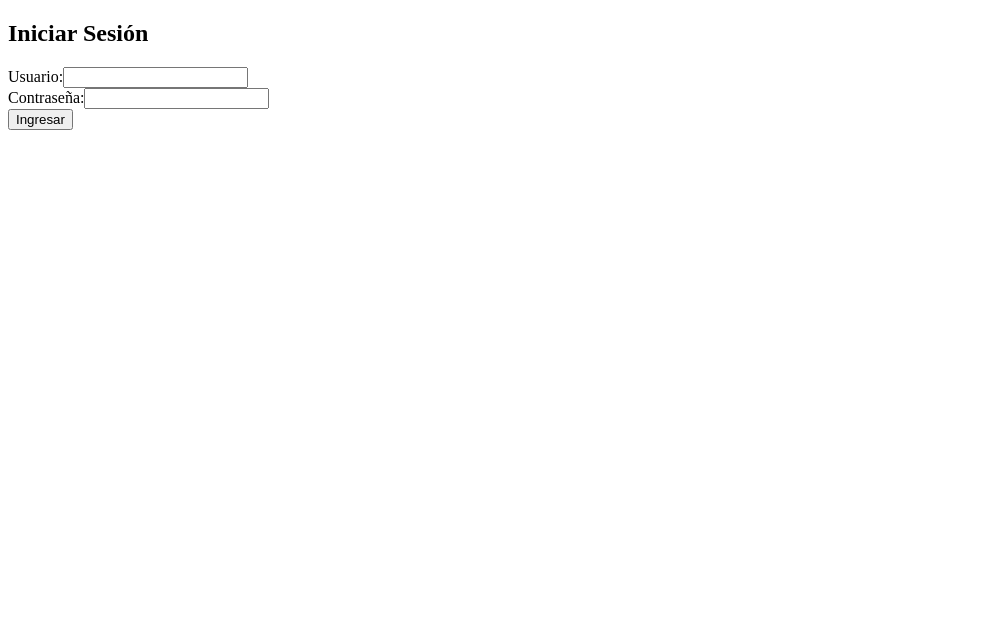
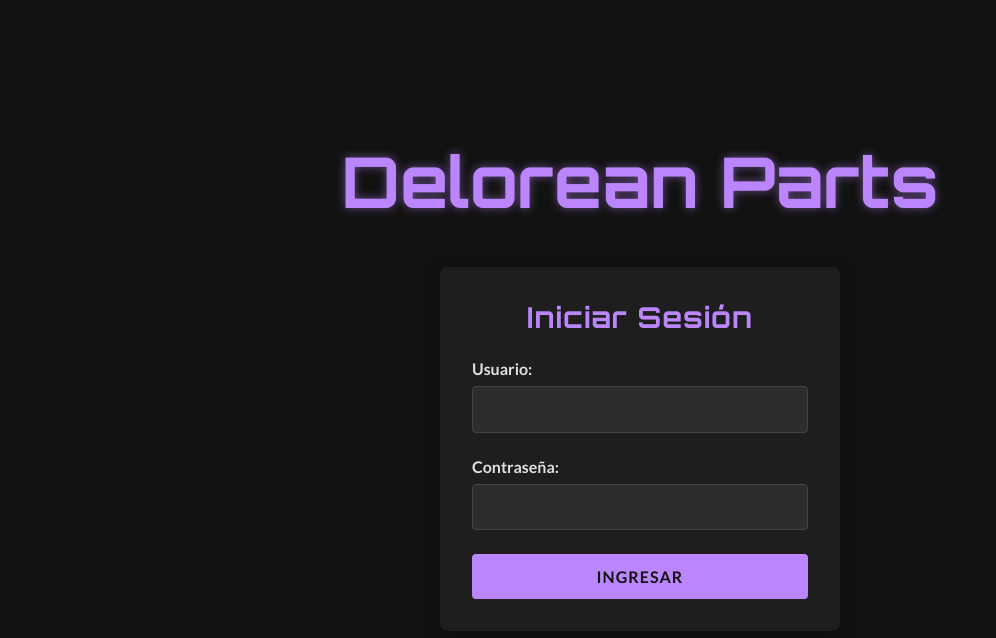
Before and after one commit to malessan4/delorean-parts, a React (Vite) app: page / in a window 1280 px wide. Shown: the top 638 px of the page, without its empty margins (0-996 px from the left). Built offline with nearby package versions, Linux system fonts and the light colour scheme.

Commit message:
se agrega css para el login

```diff
--- a/index.html
+++ b/index.html
@@ -2,7 +2,13 @@
 <html lang="en">
   <head>
     <meta charset="UTF-8" />
-    <link rel="shortcut icon" href="/src/assets/auto.ico">
+    <link rel="shortcut icon" href="/src/assets/delo.ico">
+    <link rel="preconnect" href="https://fonts.googleapis.com">
+    <link rel="preconnect" href="https://fonts.gstatic.com" crossorigin>
+    <link
+        href="https://fonts.googleapis.com/css2?family=Lato:ital,wght@0,100;0,300;0,400;0,700;0,900;1,100;1,300;1,400;1,700;1,900&family=Orbitron:wght@400..900&display=swap"
+        rel="stylesheet">
+
     <meta name="viewport" content="width=device-width, initial-scale=1.0" />
     <title>Delorean Parts</title>
   </head>
--- /dev/null
+++ b/src/pages/Login.css
@@ -0,0 +1,127 @@
+/* Login.css - Dark Mode con Lato */
+* {
+  font-family: 'Lato', sans-serif;
+  margin: 0;
+  padding: 0;
+  box-sizing: border-box;
+}
+
+body {
+  font-family: 'Lato', sans-serif;
+  background-color: #121212;
+  color: #e0e0e0;
+  min-height: 100vh;
+  display: flex;
+  justify-content: center;
+  align-items: center;
+  padding: 20px;
+}
+
+h1 {
+  font-family: 'Orbitron', sans-serif;
+  text-align: center;
+  font-size: 70px;
+  padding-bottom: 10px;
+  color: #bb86fc;
+  text-shadow: 0 0 10px rgba(187, 134, 252, 0.5);
+}
+
+.login-container {
+  max-width: 400px;
+  width: 100%;
+  margin: 2rem auto;
+  padding: 2rem;
+  border-radius: 8px;
+  box-shadow: 0 4px 20px rgba(0, 0, 0, 0.3);
+  background-color: #1e1e1e;
+}
+
+.login-title {
+  font-family: 'Orbitron', sans-serif;
+  text-align: center;
+  color: #bb86fc;
+  margin-bottom: 1.5rem;
+  font-size: 1.8rem;
+  letter-spacing: 1px;
+}
+
+.login-form {
+  display: flex;
+  flex-direction: column;
+  gap: 1.5rem;
+}
+
+.form-group {
+  display: flex;
+  flex-direction: column;
+  gap: 0.5rem;
+}
+
+.form-group label {
+  font-weight: 600;
+  color: #e0e0e0;
+  font-family: 'Lato', sans-serif;
+}
+
+.form-group input {
+  padding: 0.8rem;
+  border: 1px solid #444;
+  border-radius: 4px;
+  font-size: 1rem;
+  transition: all 0.3s ease;
+  background-color: #2d2d2d;
+  color: #e0e0e0;
+  font-family: 'Lato', sans-serif;
+}
+
+.form-group input:focus {
+  outline: none;
+  border-color: #bb86fc;
+  box-shadow: 0 0 0 2px rgba(187, 134, 252, 0.3);
+}
+
+.login-button {
+  padding: 0.8rem;
+  background-color: #bb86fc;
+  color: #121212;
+  border: none;
+  border-radius: 4px;
+  font-size: 1rem;
+  font-weight: 600;
+  cursor: pointer;
+  transition: all 0.3s ease;
+  font-family: 'Lato', sans-serif;
+  text-transform: uppercase;
+  letter-spacing: 1px;
+}
+
+.login-button:hover {
+  background-color: #9e64f9;
+  transform: translateY(-2px);
+}
+
+.error-message {
+  color: #ff5555;
+  text-align: center;
+  margin-bottom: 1rem;
+  padding: 0.5rem;
+  background-color: #422;
+  border-radius: 4px;
+  font-family: 'Lato', sans-serif;
+}
+
+/* Estilos responsive */
+@media (max-width: 480px) {
+  .login-container {
+    margin: 1rem;
+    padding: 1.5rem;
+  }
+
+  .login-title {
+    font-size: 1.5rem;
+  }
+
+  h1 {
+    font-size: 50px;
+  }
+}
--- a/src/pages/Login.jsx
+++ b/src/pages/Login.jsx
@@ -1,6 +1,7 @@
 import { useNavigate } from "react-router-dom";
 import useAuth from "../store/auth";
 import { useState } from "react";
+import "./Login.css";
 
 export default function Login() {
   const { setRole, setUser } = useAuth();
@@ -20,7 +21,7 @@ export default function Login() {
         body: JSON.stringify({ username, password }),
       });
 
-      console.log("Estado de la respuest:", response.status);
+      console.log("Estado de la respuesta:", response.status);
 
       if (!response.ok) throw new Error("Login fallido");
 
@@ -31,36 +32,41 @@ export default function Login() {
       setUser(user.username);
       navigate(user.role === "seller" ? "/seller" : "/home");
     } catch (err) {
-      console.error("Error en login:", err)
+      console.error("Error en login:", err);
       setError("Credenciales incorrectas");
     }
   };
 
   return (
     <div>
-      <h2>Iniciar Sesión</h2>
-      {error && <p style={{ color: "red" }}>{error}</p>}
-      <form onSubmit={handleLogin}>
-        <div>
-          <label>Usuario:</label>
+    <h1>Delorean Parts</h1>
+    <div className="login-container">
+      <h2 className="login-title">Iniciar Sesión</h2>
+      {error && <p className="error-message">{error}</p>}
+      <form className="login-form" onSubmit={handleLogin}>
+        <div className="form-group">
+          <label htmlFor="username">Usuario:</label>
           <input
+            id="username"
             type="text"
             value={username}
             onChange={(e) => setUsername(e.target.value)}
             required
           />
         </div>
-        <div>
-          <label>Contraseña:</label>
+        <div className="form-group">
+          <label htmlFor="password">Contraseña:</label>
           <input
+            id="password"
             type="password"
             value={password}
             onChange={(e) => setPassword(e.target.value)}
             required
           />
         </div>
-        <button type="submit">Ingresar</button>
+        <button className="login-button" type="submit">Ingresar</button>
       </form>
+    </div>
     </div>
   );
 }
```
Also changed, not shown: src/pages/Register.jsx (+25 -54 lines), 1 other file (tests, documents, lock files or other folders).
